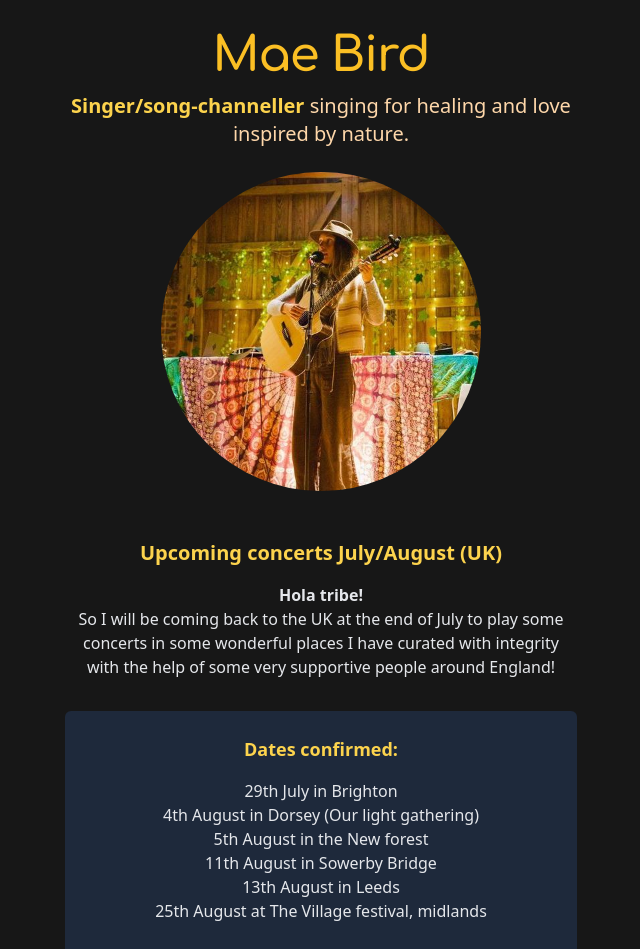
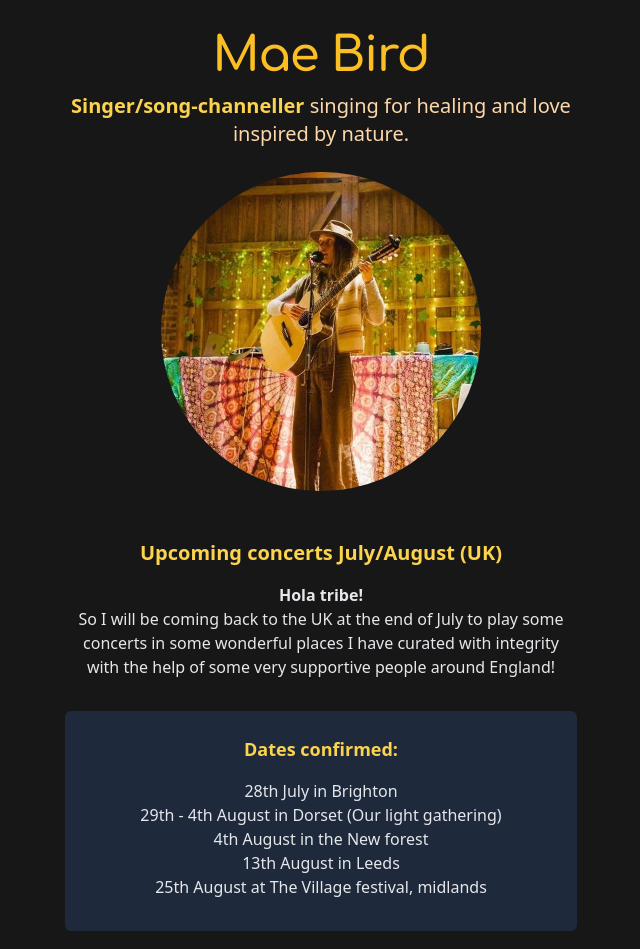
Before and after one commit to sha-one/maebird-webpage-sveltekit, a SvelteKit app: page / in a window 1280 px wide. Shown: the top 949 px of the page, without its empty margins (319-959 px from the left). Built offline with nearby package versions, Linux system fonts and the light colour scheme.

Commit message:
gig dates updated

```diff
--- a/src/routes/+page.svelte
+++ b/src/routes/+page.svelte
@@ -17,11 +17,10 @@
         <h4 class="">Dates confirmed:</h4>
         <p>
           <ul>
-            <li>29th July in Brighton</li>
-            <li>4th August in Dorsey (Our light gathering)</li>
-            <li>5th August in the New forest</li>
-            <li>11th August in Sowerby Bridge</li>
-            <li>13th August in Leeds</li>
+            <li>28th July in Brighton <a target="_blank" href="https://www.eventbrite.com/e/maebird-live-in-brighton-tickets-670645307167?aff=oddtdtcreator"></a></li>
+            <li>29th - 4th August in Dorset (Our light gathering) <a target="_blank" href="https://www.tickettailor.com/events/ourlight/893612"></a></li>
+            <li>4th August in the New forest <a target="_blank" href="https://www.tickettailor.com/events/sowelonaturalconnection/962397"></a></li>
+            <li>13th August in Leeds <a target="_blank" href="https://www.tickettailor.com/events/freedomseekers/962861"></a></li>
             <li>25th August at The Village festival, midlands</li>
           </ul>
         <p>
```
